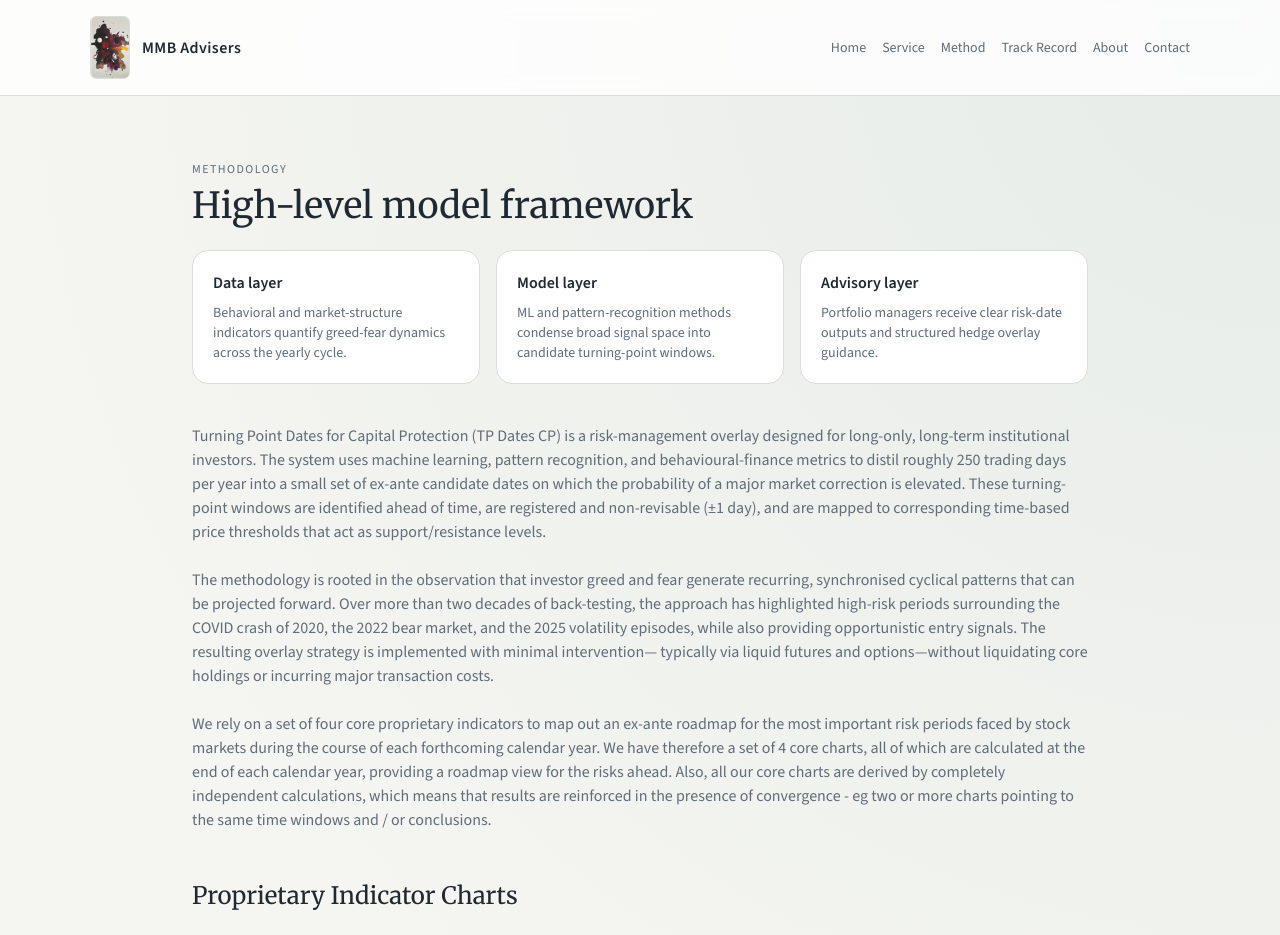
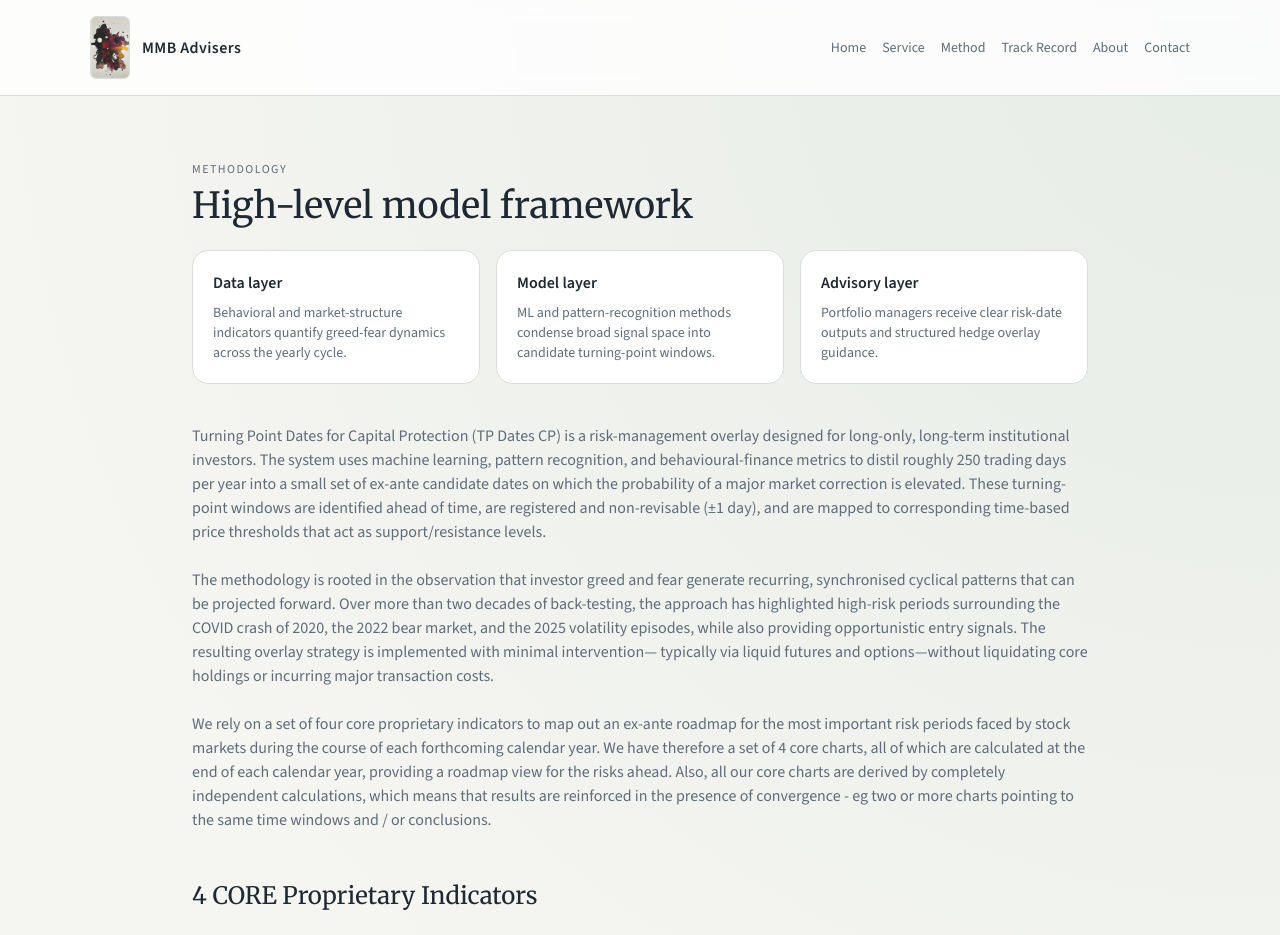
Before and after one commit to pentagonalcycles/mmbadvisers, a Next.js app: page /method in a window 1280 px wide. Shown: the top 935 px of the page. Built offline with nearby package versions, Linux system fonts and the light colour scheme.

Commit message:
Rename section title to 4 CORE Proprietary Indicators

```diff
--- a/app/method/page.tsx
+++ b/app/method/page.tsx
@@ -87,7 +87,7 @@ export default function MethodPage() {
         </div>
 
         <h2 className="mt-12 text-2xl" style={{ fontFamily: "var(--font-heading)" }}>
-          Proprietary Indicator Charts
+          4 CORE Proprietary Indicators
         </h2>
         <div className="mt-6 grid gap-6 md:grid-cols-2">
           {charts.map((chart) => (
```
